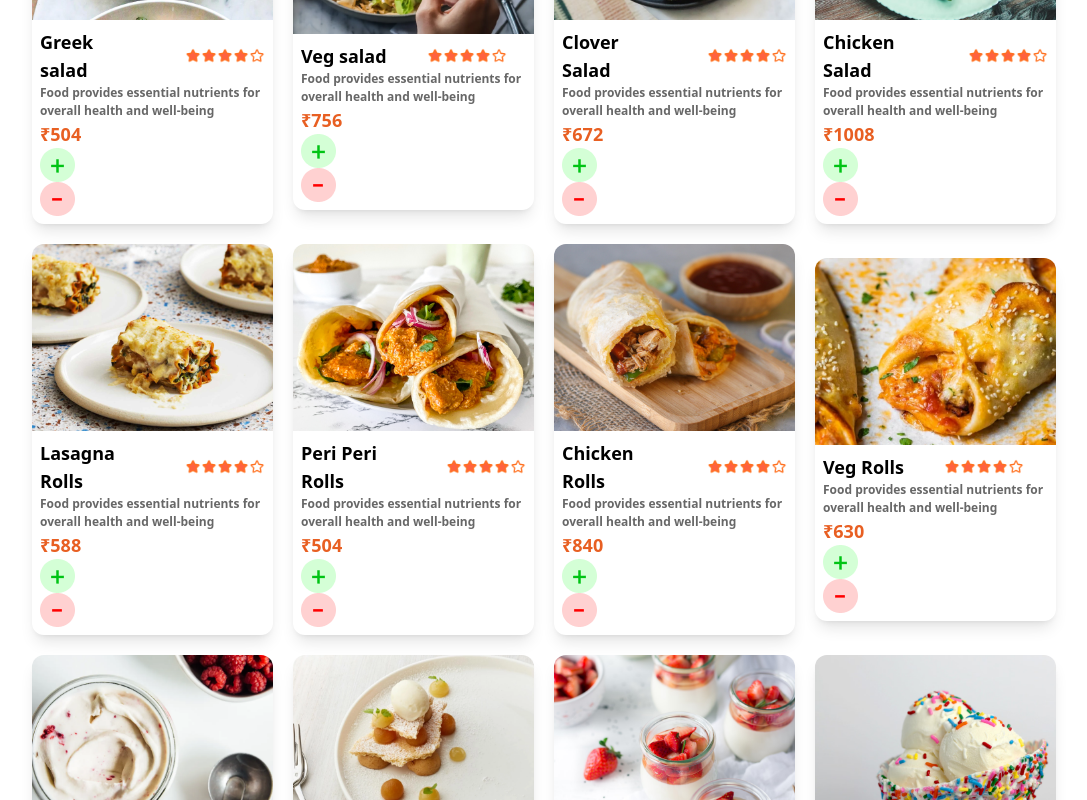
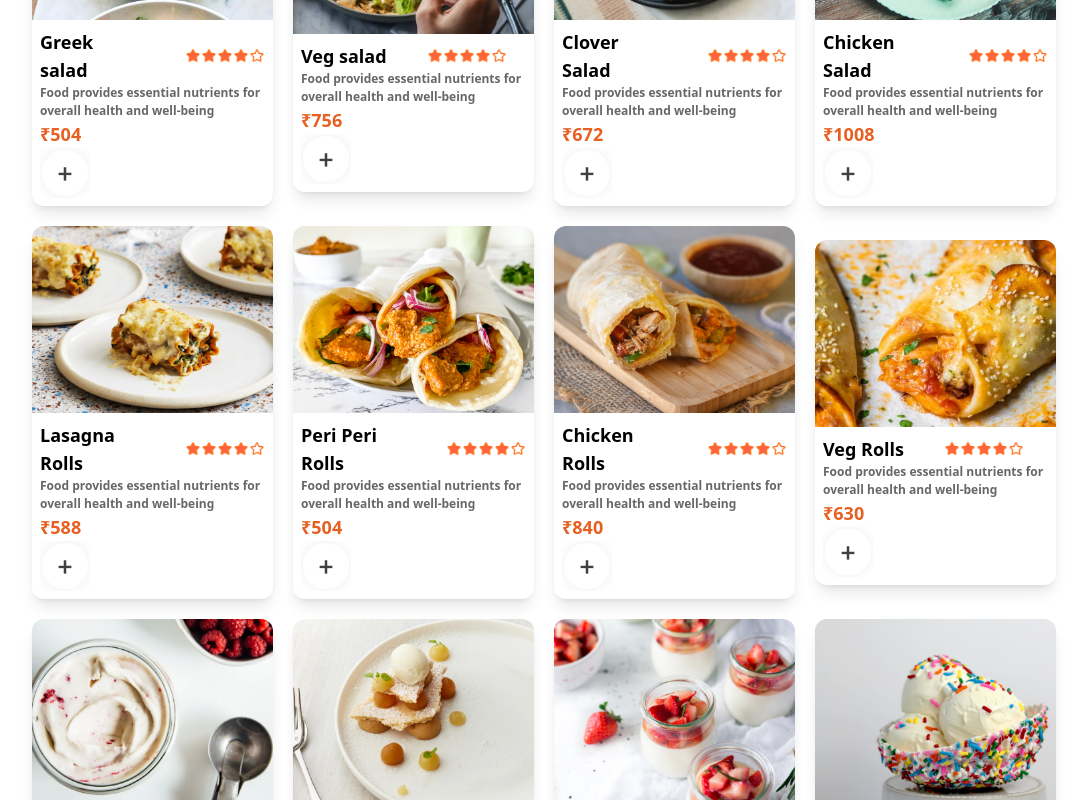
Before and after one commit to pankaj-gitcode/FullStackProjects, a React (Vite) app in the folder Food_delivery_webApp/: page / in a window 1280 px wide. Shown: the part 1360-2160 px from the top of the page, without its empty margins (96-1183 px from the left). Built offline with nearby package versions, Linux system fonts and the light colour scheme.

Commit message:
issue with iconWhite fixed

```diff
--- a/Food_delivery_webApp/src/components/FoodItem/FoodItem.jsx
+++ b/Food_delivery_webApp/src/components/FoodItem/FoodItem.jsx
@@ -9,18 +9,21 @@ export default function FoodItem(){
     const addRemoveIcons = useRecoilValue(addRemoveIconsAtom);
 
     // ------------- when +icon clicked ---------------
+
     const clickHandleAdd = (id)=>{
         setCount({
-            //spread the previous count object
-            ...count, [id]:(count[id] || 0) +1  //increase the count for specific item
+            ...count,[id]:(count[id] || 0 )+ 1
         })
+        console.log("count[id]: ", count[id], id, count);
     }
     // ------------- when -icon clicked ---------------
     const clickHandleSub = (id)=>{
-        setCount({
-            //spread the previous count Object
-            ...count,[id]:(count[id] || 0) - 1
-        })
+        setCount(
+            {
+                //spread the previous count Object
+                ...count,[id]:Math.max((count[id] || 0 )-1,0)
+            }
+        )
     }
 
     return(<>
@@ -51,27 +54,27 @@ export default function FoodItem(){
                                 <h1 className="text-[#E85F22] text-lg font-semibold">₹{elem.price*84/2}</h1>
                                 <div>
                                     {
-                                        (!count)?
+                                        (count[elem._id] === 0 || count[elem._id] === undefined)?
                                         <img
                                         src={addRemoveIcons[0].iconeWhite}
                                         alt={addRemoveIcons[0].iconeWhite}
-
-                                        onClick={()=>clickHandleAdd(index)} />:
+                                        onClick={()=>clickHandleAdd(elem._id)}
+                                         />:
                                         <div>
                                             <img
                                             src={addRemoveIcons[1].iconeGreen}
                                             alt={addRemoveIcons[1].iconeGreen}
 
-                                            onClick={()=>clickHandleAdd(index)} />
+                                            onClick={()=>clickHandleAdd(elem._id)} />
 
-                                            <p>{count[index]}</p>
+                                            <p>{count[elem._id]}</p>
 
                                             <img src={addRemoveIcons[2].iconeRed}
                                             alt={addRemoveIcons[2].iconeRed}
 
-                                            onClick={()=>clickHandleSub(index)} />
+                                            onClick={()=>clickHandleSub(elem._id)} />
 
-                                            {console.log("count", count)}
+                                            {console.log("count:", count, "index: ",index)}
                                         </div>
                                     }
                                 </div>
@@ -82,6 +85,5 @@ export default function FoodItem(){
                     )
                 })
             }
-
     </>)
 }
```
